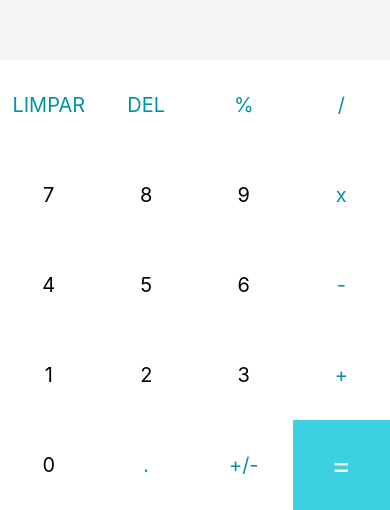
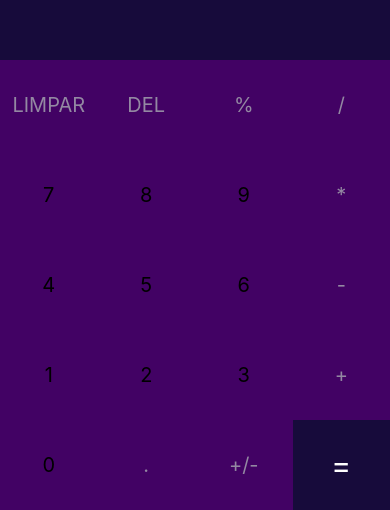
Before and after one commit to silpastre/ProjetoCalculadora, a React Native app: screen / in a window 390 px wide. Shown: the part 334-844 px from the top of the page. Built offline with nearby package versions, Linux system fonts and the light colour scheme.

Commit message:
Mudança no desing

```diff
--- a/App.js
+++ b/App.js
@@ -4,7 +4,7 @@ import { StyleSheet, Text, View, TouchableOpacity, Button } from 'react-native';
 
 export default function App() {
   // Mapeamento de teclas
-  const buttons = ['LIMPAR', 'DEL', '%', '/', 7, 8, 9, "x", 4, 5, 6, '-', 1, 2, 3, '+', 0, '.', '+/-', '=']
+  const buttons = ['LIMPAR', 'DEL', '%', '/', 7, 8, 9, "*", 4, 5, 6, '-', 1, 2, 3, '+', 0, '.', '+/-', '=']
 
   const [currentNumber, setCurrentNumber] = useState("")
   const [lastNumber, setLastNumber] = useState("")
@@ -24,7 +24,7 @@ export default function App() {
       case '-':
         setCurrentNumber((firstNumber - lastNumber).toString())
         return
-      case 'x':
+      case '*':
         setCurrentNumber((firstNumber * lastNumber).toString())
         return
       case '/':
@@ -35,7 +35,7 @@ export default function App() {
 
   function handleInput(buttonPressed){
     console.log(buttonPressed) // Mostra no Console a tecla pressionada
-    if(buttonPressed === '+' | buttonPressed === "-" | buttonPressed === "x" | buttonPressed === "/" ){
+    if(buttonPressed === '+' | buttonPressed === "-" | buttonPressed === "*" | buttonPressed === "/" ){
       setCurrentNumber(currentNumber + " " + buttonPressed + " ")
       return
     }
@@ -74,12 +74,12 @@ export default function App() {
 
         {buttons.map((button) =>
           button === '=' ? // Mapeamento do botão =
-        <TouchableOpacity onPress={() => handleInput(button)} key={button} style={[styles.button, {backgroundColor: '#3dd0e3'}]}>
+        <TouchableOpacity onPress={() => handleInput(button)} key={button} style={[styles.button, {backgroundColor: '#170B3B'}]}>
           <Text style={[styles.textButton, {color: "white", fontSize: 30}]}>{button}</Text>
         </TouchableOpacity>
           : // Mapeamento dos outros botões
           <TouchableOpacity onPress={() => handleInput(button)} key={button} style={styles.button}>
-            <Text style={[styles.textButton, {color: typeof(button) === 'number' ? 'black': '#0093a6'}]}>{button}</Text>
+            <Text style={[styles.textButton, {color: typeof(button) === 'number' ? 'black': '#9388A2'}]}>{button}</Text>
           </TouchableOpacity>
         )}
       </View>
@@ -95,17 +95,17 @@ const styles = StyleSheet.create({
   results: {
     flex: 2,
     justifyContent: "center",
-    backgroundColor: "#f5f5f5"
+    backgroundColor: "#170B3B"
   },
   resultText: {
-    color: "#282F38",
+    color: "white",
     fontSize: 32,
     fontWeight: "bold",
     padding: 12,
     textAlign: "right"
   },
   historyText:{
-    color: "#7c7c7c",
+    color: "#9388A2",
     fontSize: 20,
     marginRight: 10,
     alignSelf: 'flex-end',
@@ -115,7 +115,7 @@ const styles = StyleSheet.create({
     flexWrap: 'wrap',
   },
   button: {
-    backgroundColor: 'white',
+    backgroundColor: '#420264',
     alignItems: 'center',
     justifyContent: 'center',
     minWidth: 90,
@@ -123,7 +123,7 @@ const styles = StyleSheet.create({
     flex: 2,
   },
   textButton: {
-    color: "#7c7c7c",
+    color: "#5C038C",
     fontSize: 20,
   }
 });
```
